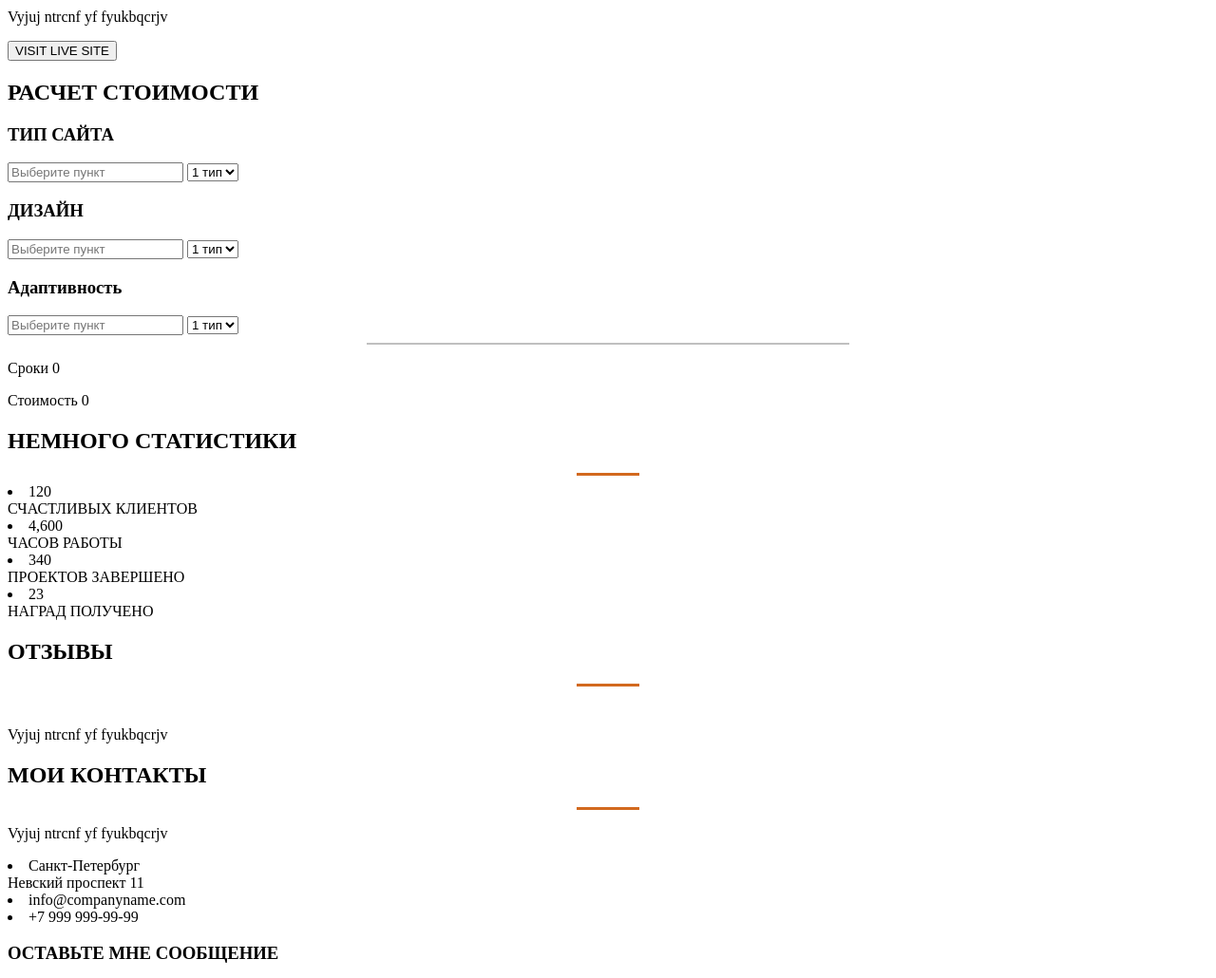
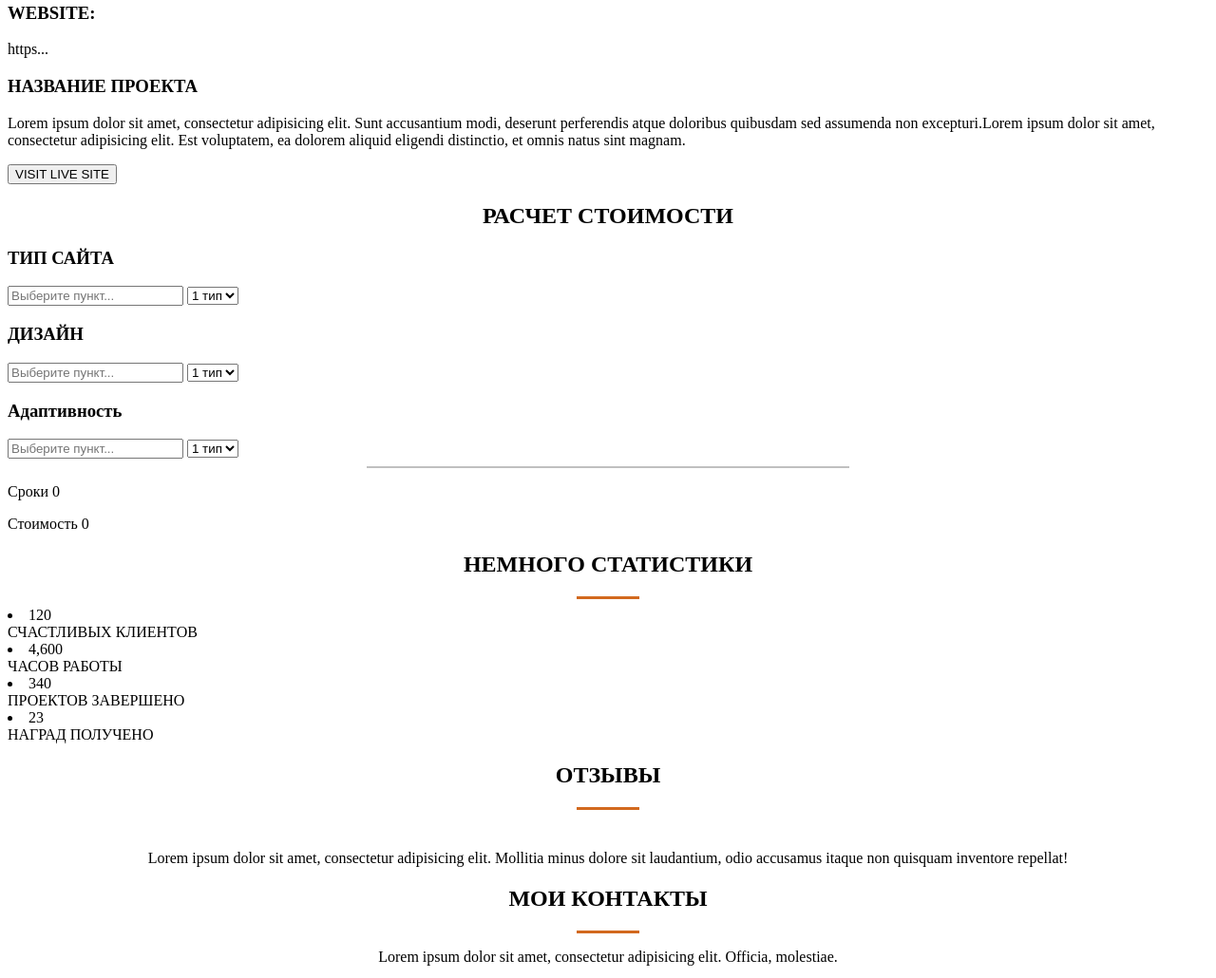
Before and after one commit to const-zbs/const-zbs.github.io, a plain HTML site: page index.html in a window 1280 px wide. Shown: the part 929-1959 px from the top of the page at 95% size. Drawn offline with Linux system fonts and the light colour scheme.

Commit message:
Добавил изменённый проект сайта
Немного изменил внешний вид

```diff
--- a/index.html
+++ b/index.html
@@ -26,13 +26,14 @@
     </div></div>
 
 
-    <h2>ОБО МНЕ</h2>
+    <h2 align=center>ОБО МНЕ</h2>
     <hr color=#d2691e width=5% size=3>
     <img src="" alt="">
-    <p>Vyjuj ntrcnf yf fyukbqcrjv</p>
-    <input type="submit" value="Скачать резюме">
+    <p align=center>Lorem ipsum dolor sit amet, consectetur adipisicing elit. Suscipit placeat, temporibus ab, sit at rerum optio eos laboriosam itaque nisi alias tenetur facilis architecto qui cum, sapiente earum veniam. Facilis!</p>
+    <p align=center>Lorem ipsum dolor sit amet, consectetur adipisicing elit. Ipsa, unde at officia minima tempore architecto fugiat, quaerat provident corporis natus pariatur accusantium ducimus maiores fugit similique quod consequuntur nulla possimus.</p>
+    <input  type="submit" value="Скачать резюме">
 
-    <h2>ЧТО Я УМЕЮ</h2>
+    <h2 align=center>ЧТО Я УМЕЮ</h2>
     <hr color=#d2691e width=5% size=3>
     <li>Веб-дизайн</li>
     <li>Разработка</li>
@@ -40,21 +41,22 @@
     <li>Маркетинг</li>
 
 
-    <h2>КЕЙСЫ</h2>
+    <h2 align=center>КЕЙСЫ</h2>
     <hr color=#d2691e width=5% size=3>
+    <p align=center>Lorem ipsum dolor sit amet, consectetur adipisicing elit. Necessitatibus, dolore?</p>
     <img src="" alt="">
     <h3>CLENT:</h3>
     <p>Какая-то компания</p>
     <h3>WEBSITE:</h3>
     <p>https...</p>
     <h3>НАЗВАНИЕ ПРОЕКТА</h3>
-    <p>Vyjuj ntrcnf yf fyukbqcrjv</p>
+    <p>Lorem ipsum dolor sit amet, consectetur adipisicing elit. Sunt accusantium modi, deserunt perferendis atque doloribus quibusdam sed assumenda non excepturi.Lorem ipsum dolor sit amet, consectetur adipisicing elit. Est voluptatem, ea dolorem aliquid eligendi distinctio, et omnis natus sint magnam.</p>
     <input type="submit" value="VISIT LIVE SITE">
 
-    <h2>РАСЧЕТ СТОИМОСТИ</h2>
+    <h2 align=center>РАСЧЕТ СТОИМОСТИ</h2>
     <h3>ТИП САЙТА</h3>
     <form action="a">
-    <input type="text" name="text_input1" placeholder="Выберите пункт">
+    <input type="text" name="text_input1" placeholder="Выберите пункт...">
     <select name="list1" id="list">
         <option value="1">1 тип</option>
         <option value="2">2 тип</option>
@@ -65,7 +67,7 @@
 
     <h3>ДИЗАЙН</h3>
     <form action="a">
-        <input type="text" name="text_input2" placeholder="Выберите пункт">
+        <input type="text" name="text_input2" placeholder="Выберите пункт...">
         <select name="list2" id="list">
         <option value="1">1 тип</option>
         <option value="2">2 тип</option>
@@ -76,7 +78,7 @@
 
     <h3>Адаптивность</h3>
     <form action="a">
-        <input type="text" name="text_input3" placeholder="Выберите пункт">
+        <input type="text" name="text_input3" placeholder="Выберите пункт...">
         <select name="list3" id="list">
         <option value="1">1 тип</option>
         <option value="2">2 тип</option>
@@ -88,7 +90,7 @@
     <p>Сроки 0</p>
     <p>Стоимость 0</p>
 
-    <h2>НЕМНОГО СТАТИСТИКИ</h2>
+    <h2 align=center>НЕМНОГО СТАТИСТИКИ</h2>
     <hr color=#d2691e width=5% size=3>
     <li>120<br>
     СЧАСТЛИВЫХ КЛИЕНТОВ</li>
@@ -99,26 +101,25 @@
     <li>23<br>
     НАГРАД ПОЛУЧЕНО</li>
 
-    <h2>ОТЗЫВЫ</h2>
+    <h2 align=center>ОТЗЫВЫ</h2>
     <hr color=#d2691e width=5% size=3>
     <img src="" alt="">
-    <p>Vyjuj ntrcnf yf fyukbqcrjv</p>
+    <p align=center>Lorem ipsum dolor sit amet, consectetur adipisicing elit. Mollitia minus dolore sit laudantium, odio accusamus itaque non quisquam inventore repellat!</p>
 
 
-    <h2>МОИ КОНТАКТЫ</h2>
+    <h2 align=center>МОИ КОНТАКТЫ</h2>
     <hr color=#d2691e width=5% size=3>
-    <p>Vyjuj ntrcnf yf fyukbqcrjv</p>
+    <p align=center>Lorem ipsum dolor sit amet, consectetur adipisicing elit. Officia, molestiae.</p>
     <li>Санкт-Петербург<br>
     Невский проспект 11</li>
     <li>info@companyname.com</li>
     <li>+7 999 999-99-99</li>
-    <h3>ОСТАВЬТЕ МНЕ СООБЩЕНИЕ</h3>
+    <h3 align=center>ОСТАВЬТЕ МНЕ СООБЩЕНИЕ</h3>
     <form action="a">
         <input type="text" name="text_input4" placeholder="Имя">
         <input type="text" name="text_input5" placeholder="E-mail">
         <textarea name="name6" id="1" cols="50" rows="5" placeholder="Сообщение"></textarea>
         <input type="submit" value="Отправить">
     </form>
-
 </body>
 </html>
```
